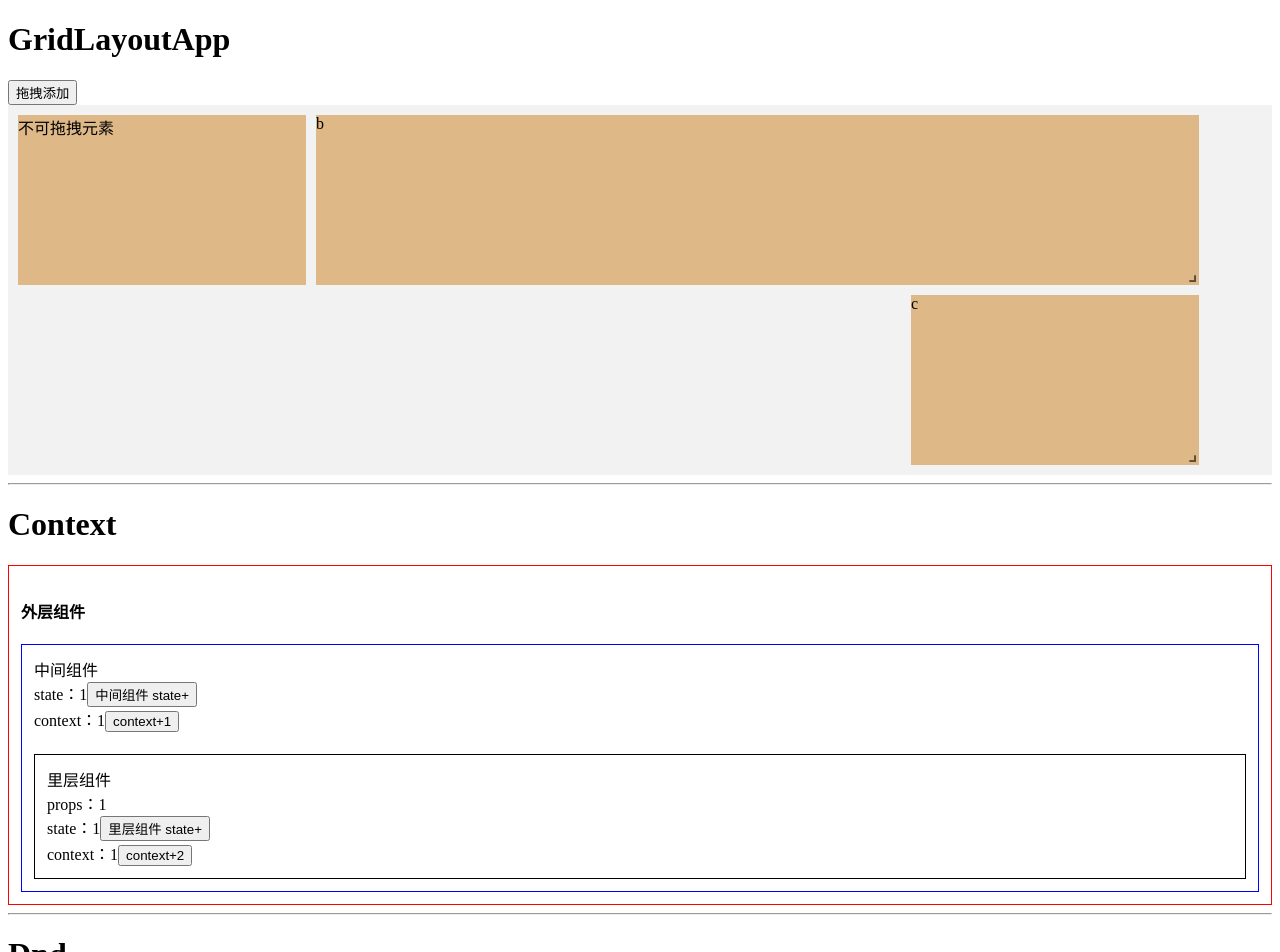
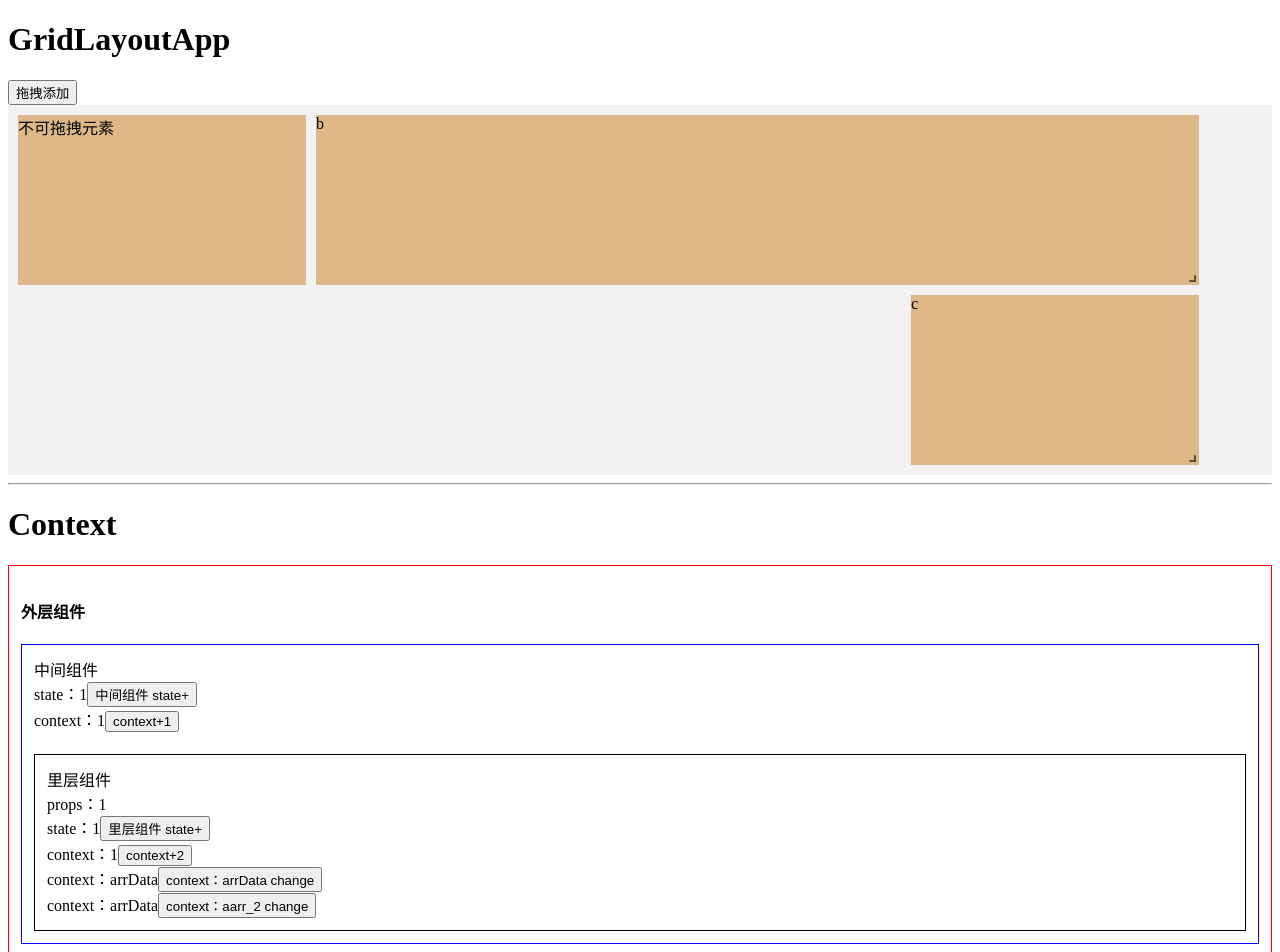
Before and after one commit to wanpan11/learn, a React (Vite) app: page / in a window 1280 px wide. Shown: the top 952 px of the page. Built offline with nearby package versions, Linux system fonts and the light colour scheme.

Commit message:
hook 依赖项浅比较问题 暴露

```diff
--- a/src/pages/app2/index.jsx
+++ b/src/pages/app2/index.jsx
@@ -4,6 +4,7 @@ const data_root = {
   name: 'wanpan',
   age: 25,
   number: 1,
+  arr: [{ arr_2: [1, 2, 3] }],
 };
 // context 全局数据
 const GlobalData = React.createContext(data_root);
@@ -11,23 +12,23 @@ const GlobalData = React.createContext(data_root);
 /* 里层 */
 const DemoState_1 = (props) => {
   //
-  const context = useContext(GlobalData);
+  const { data, setData, arrData, setArrData } = useContext(GlobalData);
 
-  const { data } = props;
+  const { props_data } = props;
 
   const [wanpan, setwanpan] = useState(() => {
     return 1;
   });
 
   useEffect(() => {
-    console.log('#ContextDemo useEffect 里层', context);
-  }, [context]);
+    console.log('#ContextDemo useEffect 里层', arrData, data);
+  }, [arrData, data]);
 
   return (
     <div style={{ border: '1px solid black', padding: '12px' }}>
       <div>里层组件</div>
 
-      <div>props：{data}</div>
+      <div>props：{props_data}</div>
 
       <div>
         state：{wanpan}
@@ -41,16 +42,44 @@ const DemoState_1 = (props) => {
       </div>
 
       <div>
-        context：{context.data.number}
+        context：{data.number}
         <button
           onClick={() => {
-            context.setData({
-              ...context.data,
-              number: context.data.number + 2,
+            setData({
+              ...data,
+              number: data.number + 2,
             });
           }}
         >
           context+2
+        </button>
+      </div>
+
+      <div>
+        context：arrData
+        <button
+          onClick={() => {
+            setArrData((arr) => [...arr, 99]);
+          }}
+        >
+          context：arrData change
+        </button>
+      </div>
+
+      <div>
+        context：arrData
+        <button
+          onClick={() => {
+            setData((data_root) => {
+              const { arr } = data_root;
+              arr.forEach((element) => {
+                element.arr_2.push(99);
+              });
+              return data_root;
+            });
+          }}
+        >
+          context：aarr_2 change
         </button>
       </div>
     </div>
@@ -60,15 +89,15 @@ const DemoState_1 = (props) => {
 /* 中间层 */
 const DemoState = () => {
   //
-  const context = useContext(GlobalData);
+  const { data, setData, arrData, setArrData } = useContext(GlobalData);
 
   const [number, setNumber] = useState(() => {
     return 1;
   });
 
   useEffect(() => {
-    console.log('#ContextDemo useEffect 中间层', context);
-  }, [context]);
+    console.log('#ContextDemo useEffect 里层', arrData, data);
+  }, [arrData, data]);
 
   return (
     <div style={{ border: '1px solid blue', padding: '12px' }}>
@@ -86,14 +115,14 @@ const DemoState = () => {
       </div>
 
       <div>
-        <span>context：{context.data.number}</span>
+        <span>context：{data.number}</span>
         <button
           onClick={() => {
             const newObj = {
-              ...context.data,
-              number: ++context.data.number,
+              ...data,
+              number: ++data.number,
             };
-            context.setData(newObj);
+            setData(newObj);
           }}
         >
           context+1
@@ -102,7 +131,7 @@ const DemoState = () => {
 
       <h1></h1>
 
-      <DemoState_1 data={number} />
+      <DemoState_1 props_data={number} />
     </div>
   );
 };
@@ -110,8 +139,9 @@ const DemoState = () => {
 /* 外层 */
 function Demo() {
   const [data, setData] = useState(data_root);
+  const [arrData, setArrData] = useState([1, 2, 3]);
   return (
-    <GlobalData.Provider value={{ data, setData }}>
+    <GlobalData.Provider value={{ data, setData, arrData, setArrData }}>
       <div style={{ border: '1px solid red', padding: '12px' }}>
         <h4>外层组件</h4>
         <DemoState></DemoState>
```
